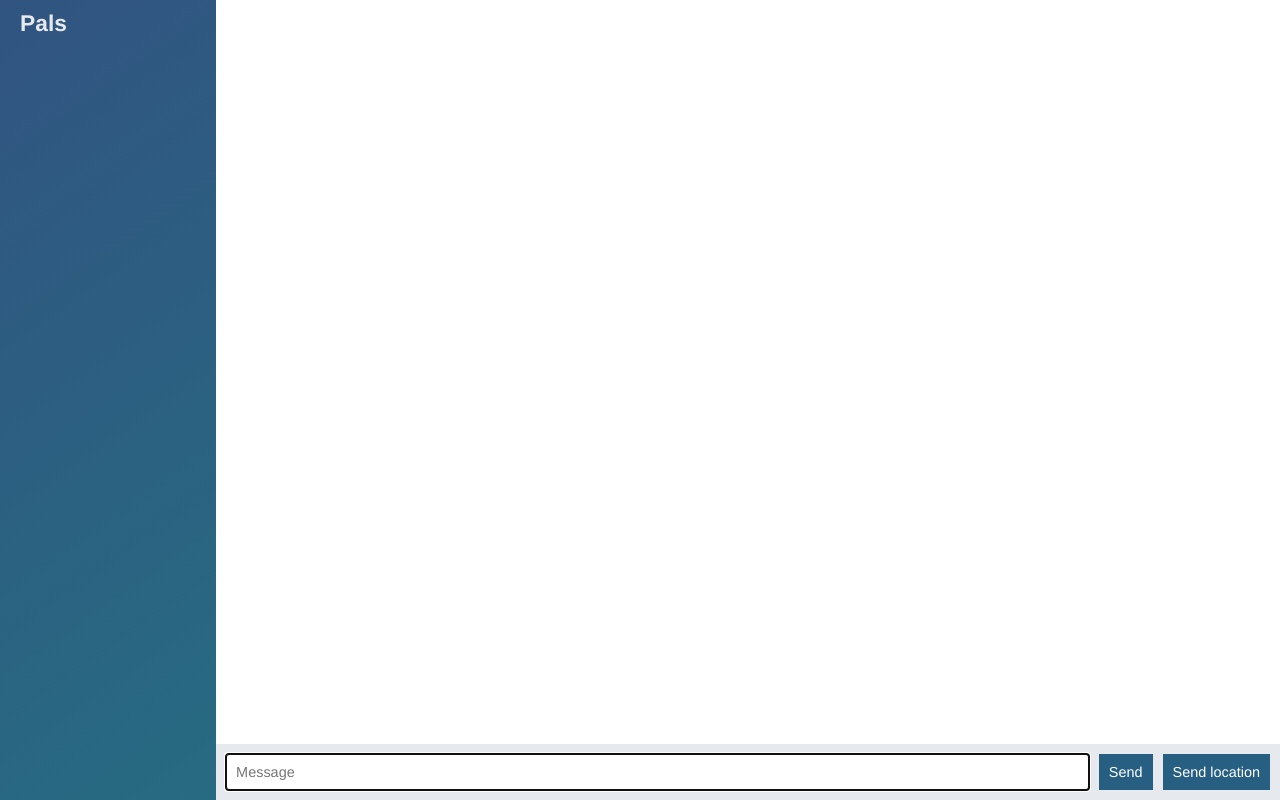
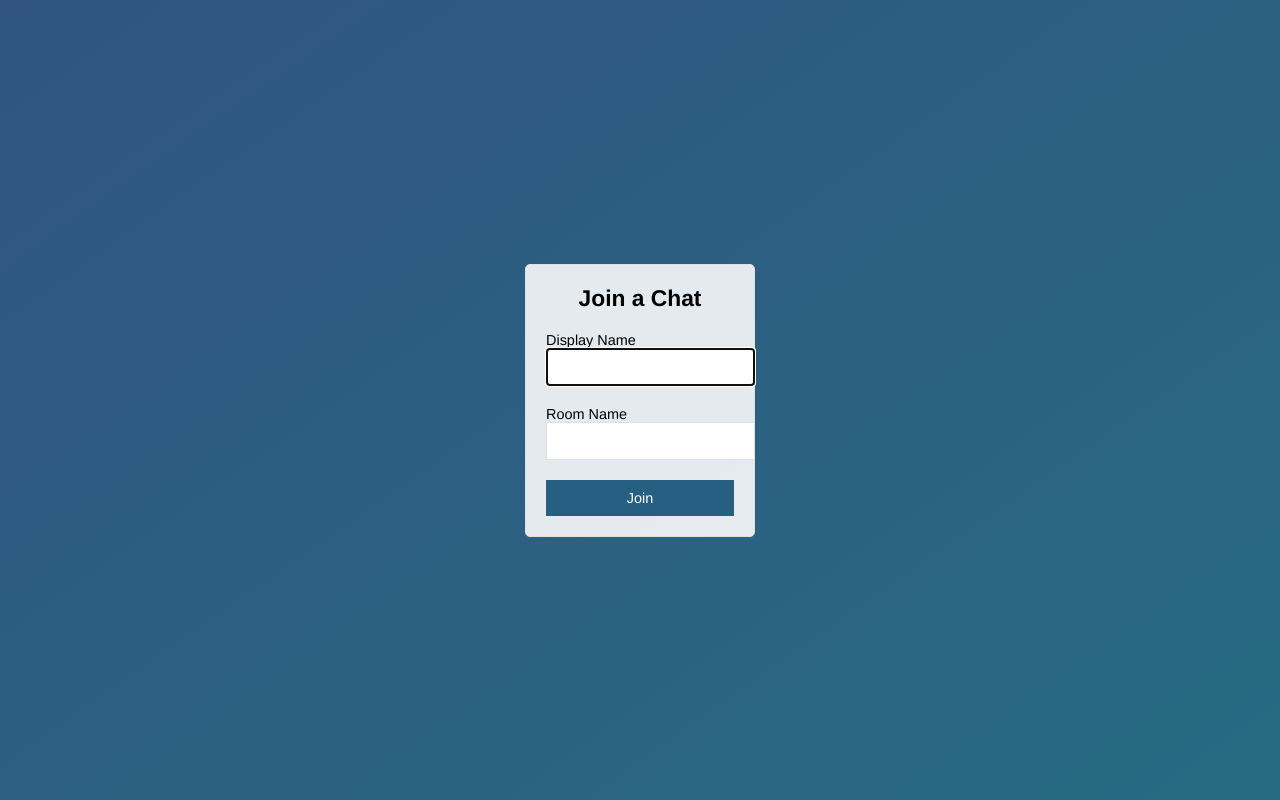
Before and after one commit to Jakedalus/Complete-Node-Development-Course--node-chat-app, a website: page public/index.html in a window 1280 px wide. Drawn offline with nearby package versions, Linux system fonts and the light colour scheme; no server answers.

Commit message:
Add join page that submits to chat.html

```diff
--- a/public/index.html
+++ b/public/index.html
@@ -2,69 +2,31 @@
 <html lang="en">
 <head>
     <meta charset="UTF-8">
-    <meta name="viewport" content="width=device-width, initial-scale=1.0">
+    <meta name="viewport" content="width=device-width, initial-scale=1.0, user-scalable=no">
     <meta http-equiv="X-UA-Compatible" content="ie=edge">
     <link rel="stylesheet" href="./css/styles.css">
-    <title>Node Chat App</title>
+    <title>Join | ChatApp</title>
 </head>
-<body class="chat">
-
-    <div class="chat__sidebar">
-        <h3>Pals</h3>
-        <div id="users">
-
-        </div>
+<body class="centered-form">
+    <div class="centered-form__form">
+        <form action="/chat.html">
+            <div class="form-field">
+                <h3>Join a Chat</h3>
+            </div>
+            <div class="form-field">
+                <label> Display Name
+                    <input type="text" name="name" autofocus>
+                </label>
+            </div>
+            <div class="form-field">
+                <label>Room Name
+                    <input type="text" name="room">
+                </label>
+            </div>
+            <div class="form-field">
+                <button>Join</button>
+            </div>
+        </form>
     </div>
-
-    <div class="chat__main">
-        <ol class="chat__messages" id="messages"></ol>
-
-        <footer class="chat__footer">
-            <form id="message-form">
-                <input
-                    type="text"
-                    name="message"
-                    placeholder="Message"
-                    autofocus
-                    autocomplete="off"
-                >
-                <button>Send</button>
-            </form>
-            <button id="send-location">Send location</button>
-        </footer>
-
-    </div>
-
-    <!--  TEMPLATES  -->
-    <script id="message-template" type="text/template">
-        <li class="message">
-            <div class="message__title">
-                <h4>{{from}}</h4>
-                <span>{{createdAt}}</span>
-            </div>
-            <div class="message__body">
-                <p>{{text}}</p>
-            </div>
-        </li>
-    </script>
-
-    <script id="location-message-template" type="text/template">
-        <li class="message">
-            <div class="message__title">
-                <h4>{{from}}</h4>
-                <span>{{createdAt}}</span>
-            </div>
-            <div class="message__body">
-                <p><a href="{{url}}" target="_blank">My current location</a></p>
-            </div>
-        </li>
-    </script>
-
-
-    <script src="/socket.io/socket.io.js"></script>
-    <script src="./js/libs/jquery-3.3.1.min.js"></script>
-    <script src="./js/libs/moment.js"></script>
-    <script src="./js//libs/mustache.js"></script>
-    <script src="./js/index.js"></script>
 </body>
 </html>
```
Also changed, not shown: public/chat.html (added, +70 -0 lines), public/js/chat.js (renamed from public/js/index.js).
